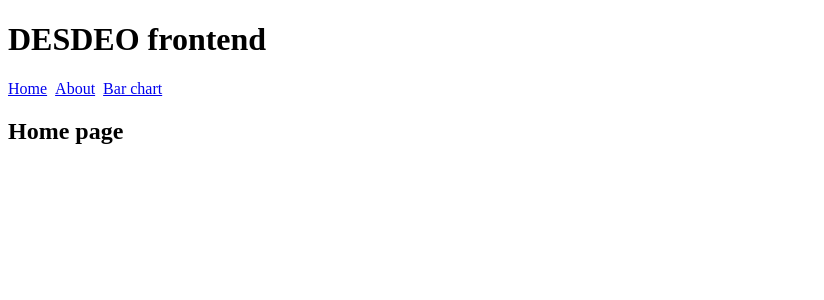
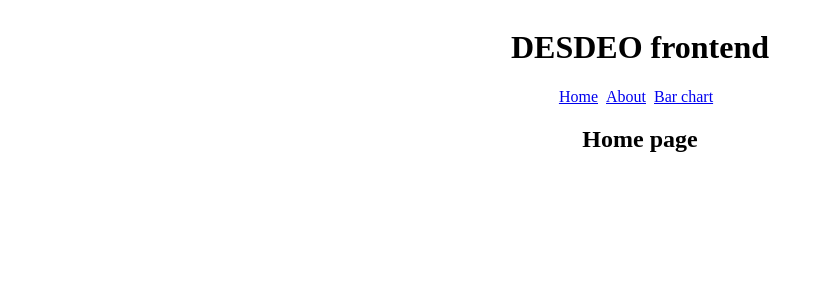
Before and after one commit to mika-alaoutinen/desdeo-frontend, a React (Create React App) app: page / in a window 1280 px wide. Shown: the top 300 px of the page, without its empty margins (0-824 px from the left). Built offline with nearby package versions, Linux system fonts and the light colour scheme.

Commit message:
Add Material UI

```diff
--- a/package.json
+++ b/package.json
@@ -3,6 +3,7 @@
   "version": "0.1.0",
   "private": true,
   "dependencies": {
+    "@material-ui/core": "^4.11.2",
     "@testing-library/jest-dom": "^5.11.6",
     "@testing-library/react": "^11.2.2",
     "@testing-library/user-event": "^12.3.0",
--- a/src/App.tsx
+++ b/src/App.tsx
@@ -1,4 +1,6 @@
 import React from 'react'
+
+import Grid from '@material-ui/core/Grid'
 
 import Header from './components/common/Header'
 import Navigation from './components/common/Navigation'
@@ -7,11 +9,18 @@
 const App: React.FC = () => {
 
   return (
-    <div className='App'>
+    <Grid
+      alignItems='center'
+      className='App'
+      container
+      direction='column'
+      justify='center'
+      spacing={0}
+    >
       <Header />
       <Navigation />
       <Routes />
-    </div>
+    </Grid>
   )
 }
 
```
Also changed, not shown: 1 other file (tests, documents, lock files or other folders).
